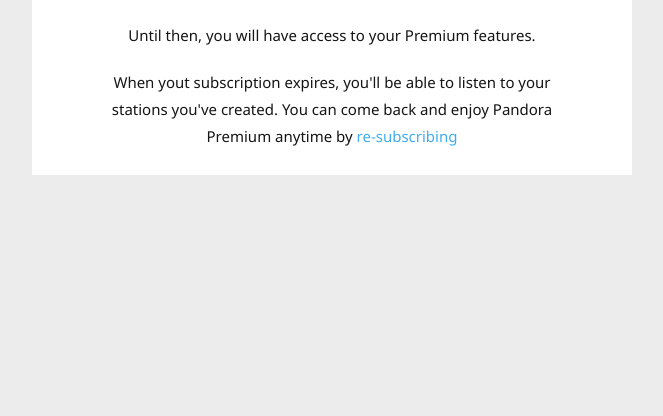
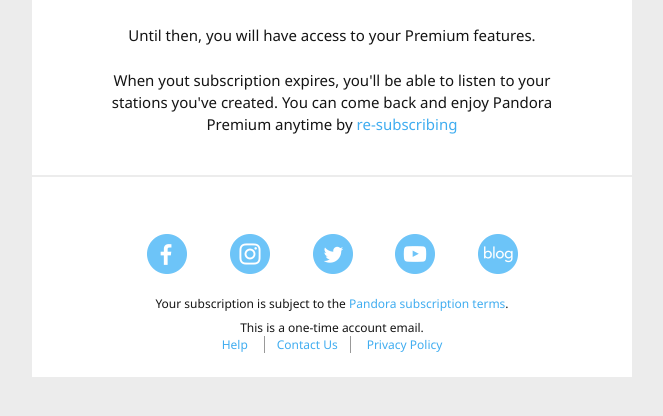
Before and after one commit to zaynejaz/HTMLEmail8-Transactional, a plain HTML site: page index.html in a window 1280 px wide. Shown: the part 314-730 px from the top of the page, without its empty margins (308-971 px from the left). Drawn offline with Linux system fonts and the light colour scheme.

Commit message:
created footer w social media + account links

```diff
--- a/index.html
+++ b/index.html
@@ -140,8 +140,8 @@
                             </td>
                         </tr>
                         <tr>
-                            <td valign="top" align="center" style="padding: 0px 60px 20px 60px;" class="bg-white" bgcolor="#ffffff">
-                                <p style=" font-weight: 400; margin: 5px !important;" class="bg-white">
+                            <td valign="top" align="center" style="padding: 0px 60px 35px 60px;" class="bg-white" bgcolor="#ffffff">
+                                <p style=" font-weight: 400; margin: 5px !important; line-height: 22px;" class="bg-white">
                                     When yout subscription expires, you'll be able to listen to your stations you've created. You can come back and enjoy Pandora Premium anytime by
                                     <a href="#" style="text-decoration: none; color: #40ADF0;">re-subscribing</a>
                                 </p>
@@ -152,30 +152,43 @@
                 </tr>
             </table>
 
-
-
-
-
-
-
-
-
-            <table align="center" border="0" cellspacing="0" cellpadding="0" width="100%" role="presentation" style="min-width: 100%;">
-                <tr>
-                    <td valign="top" style="">
-
-                    </td>
-                </tr>
-            </table>
-
             <!-- =============BODY END============= -->
 
             <!-- =============FOOTER START============= -->
 
-            <table align="center" border="0" cellspacing="0" cellpadding="0" width="100%" role="presentation" style="min-width: 100%;">
+            <table role="presentation" cellspacing="0" cellpadding="0" width="100%" bgcolor="#ffffff" style="margin: 0; padding: 0; width: 100%">
+                 <tr>
+                    <td valign="top" align="center" style="padding: 55px 30px 10px 30px;" class="bg-white" bgcolor="#ffffff">
+                        <a href="#" style="padding: 0 18px;"><img src="sm-fb.png"></a>
+                        <a href="#" style="padding: 0 18px;"><img src="sm-ig.png"></a>
+                        <a href="#" style="padding: 0 18px;"><img src="sm-tw.png"></a>
+                        <a href="#" style="padding: 0 18px;"><img src="sm-yt.png"></a>
+                        <a href="#" style="padding: 0 18px;"><img src="sm-wp.png"></a>
+                    </td>
+                </tr>
                 <tr>
-                    <td valign="top" style="">
+                    <td valign="top" align="center" style="padding: 0px 30px 10px 30px;" class="bg-white" bgcolor="#ffffff">
+                        <p style="font-size: 12px; font-weight: 400; margin: 0px !important; line-height: 22px;" class="bg-white">
+                            Your subscription is subject to the
+                        <a href="#" style="text-decoration: none; color: #40ADF0;">Pandora subscription terms</a>.
+                        </p>
+                    </td>
+                </tr>
+                <tr>
+                    <td valign="top" align="center" style="padding: 0px 30px 10px 30px;" class="bg-white" bgcolor="#ffffff">
+                        <p style="font-size: 12px; font-weight: 400; margin: 0px !important; line-height: 5px;" class="bg-white">
+                            This is a one-time account email.
+                        </p>
+                        <span style="font-size: 12px; color: #40ADF0; font-weight: 400; margin: 0px !important; line-height: 22px; padding: 0 12px">Help</span>
+                        <span style="font-size: 12px; color: #40ADF0; font-weight: 400; margin: 0px !important; line-height: 22px; padding: 0 12px; border-left: 1px solid #999999; border-right: 1px solid #999999;">Contact Us</span>
+                        <span style="font-size: 12px; color: #40ADF0; font-weight: 400; margin: 0px !important; line-height: 22px; padding: 0 12px">Privacy Policy</span>
+                    </td>
+                </tr>
+                <tr>
+                    <td valign="top" align="center" style="padding: 0px 30px 10px 30px;" class="bg-white" bgcolor="#ffffff">
+                        <p style="font-size: 12px; font-weight: 400; margin: 0px !important; line-height: 5px;" class="bg-white">
 
+                        </p>
                     </td>
                 </tr>
             </table>
```
